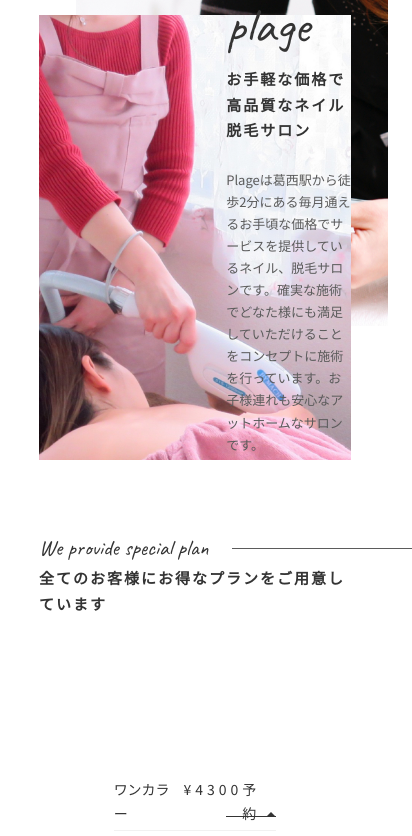
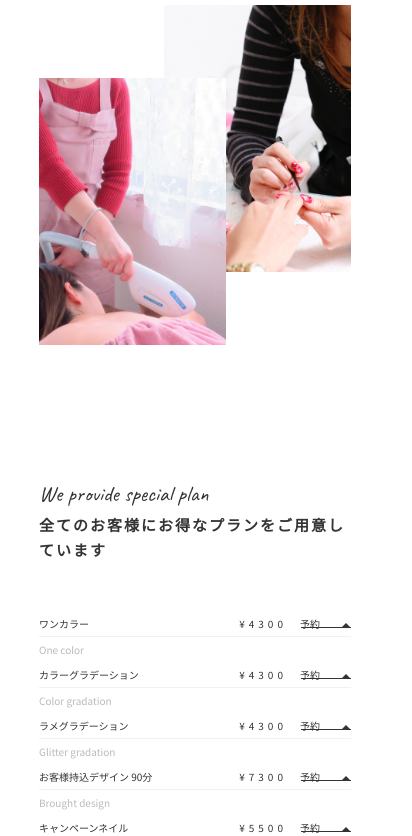
Before and after one commit to ReoYweb/plage, a plain HTML site: page index.html in a window 390 px wide. Shown: the part 1164-2000 px from the top of the page, 412 px wide, since content can reach past the window. Drawn offline with nearby package versions, Linux system fonts and the light colour scheme.

Commit message:
fix for smartphone

```diff
--- a/scss/layout/_header.scss
+++ b/scss/layout/_header.scss
@@ -12,7 +12,7 @@
   }
   &__logo {
     padding: 0 0 1rem 3rem;
-    margin-top: 1.6rem;
+    padding-top: 1.6rem;
     float: left;
     @include sp {
       position: fixed;
--- a/scss/pages/_home.scss
+++ b/scss/pages/_home.scss
@@ -7,14 +7,17 @@
     top: 30%;
     left: 0;
     @include sp {
-      width: 100%;
+      width: 60%;
+      top: 50%;
     }
   }
   &__pic02 {
     width: 33%;
     margin-left: 12%;
     @include sp {
-      width: 100%;
+      width: 60%;
+      margin-left: 40%;
+      margin-top: 40%;
     }
   }
   // &__pic03 {
@@ -39,6 +42,10 @@
     top: 4%;
     right: 0;
     width: 40%;
+    @include sp {
+      width: 100%;
+      top: -40%;
+    }
     &__des {
       font-size: 1.3rem;
       margin: 24px 0 0 0;
@@ -61,12 +68,20 @@
       width: 180px;
       height: 1px;
       background-color: $color-dark;
+      @include sp {
+        display: none;
+      }
     }
   }
   &__plan {
     width: 50%;
-    margin: 160px auto;
+    margin: 16rem auto;
     font-size: 1.4rem;
+    @include sp {
+      width: 100%;
+      margin: 5rem 0;
+      font-size: 1rem;
+    }
     &__border {
       border-bottom: 1px solid $color-gray;
       padding: 0.8rem 0;
@@ -125,6 +140,10 @@
   display: grid;
   grid-template-columns: 50% 50%;
   position: relative;
+  @include sp {
+    display: block;
+  }
+
   &__ttl {
     position: absolute;
     top: -7rem;
```
Also changed, not shown: css/main.css, 1 other file.
